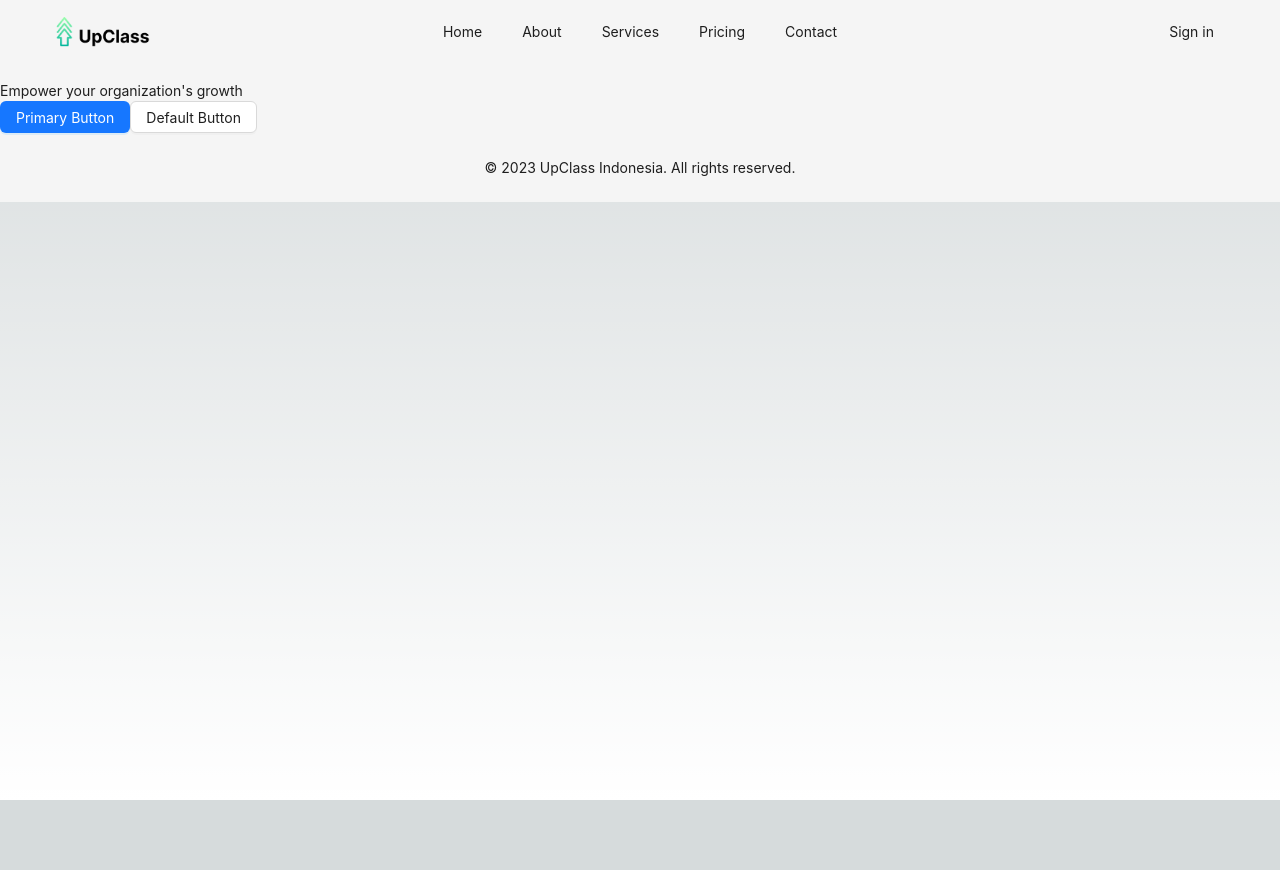
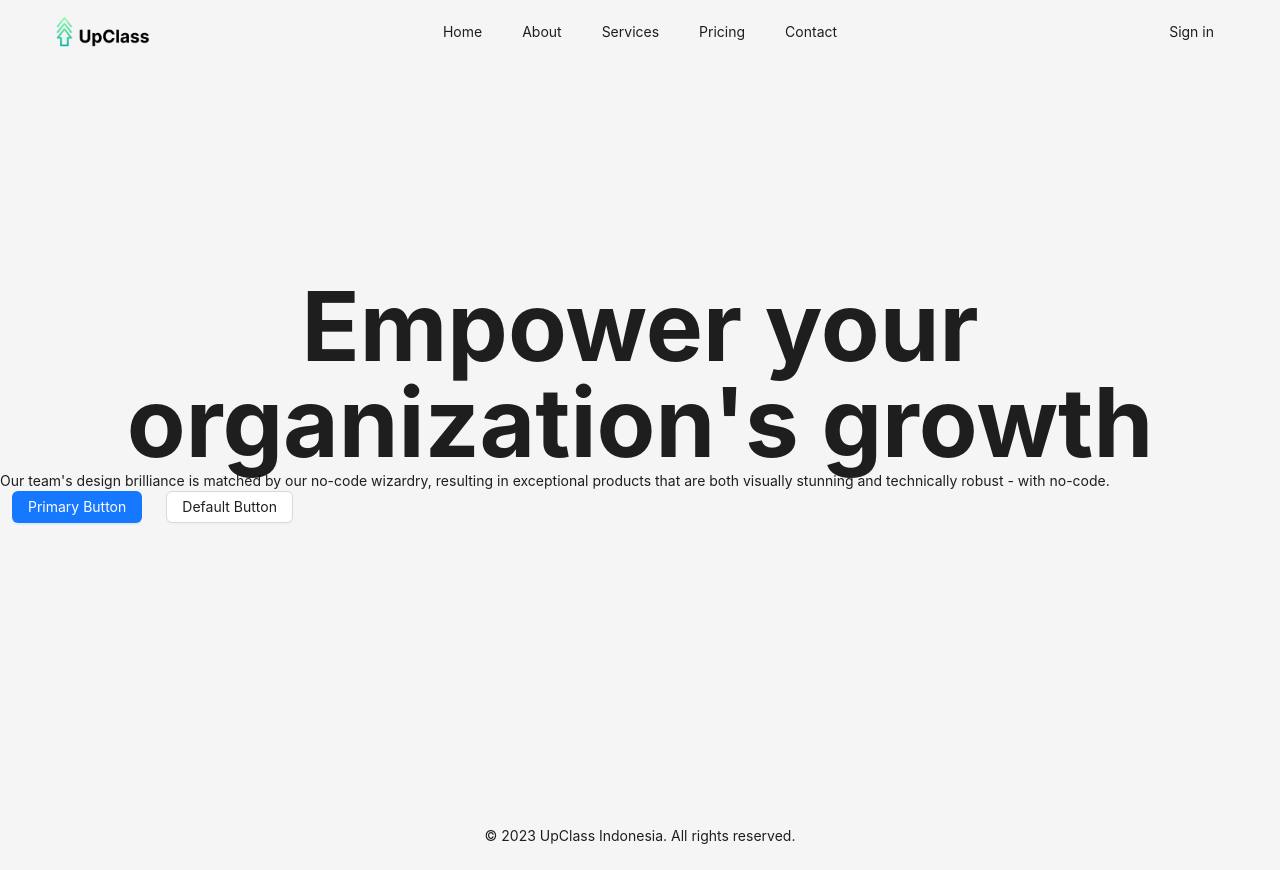
Before and after one commit to UpClassID/upclass-web, a Next.js app: page / in a window 1280 px wide. Before the commit the page ends 800 px from the top, so only its background shows below. Built offline with nearby package versions, Linux system fonts and the light colour scheme.

Commit message:
feat: add home content

```diff
--- a/src/app/page.tsx
+++ b/src/app/page.tsx
@@ -7,17 +7,30 @@ export default function Home() {
   return (
     <main className="w-screen min-h-screen">
       <Landing>
+        <Row className="w-screen h-screen">
+          <Col span={24} className="flex items-center justify-center">
+            <Row>
+              <Col>
+                <h1 className="text-center text-8xl font-bold">
+                  Empower your organization's growth
+                </h1>
+                <p>
+                  Our team's design brilliance is matched by our no-code
+                  wizardry, resulting in exceptional products that are both
+                  visually stunning and technically robust - with no-code.
+                </p>
+                <div>
+                  <Button type="primary" className="mx-3">
+                    Primary Button
+                  </Button>
+                  <Button className="mx-3">Default Button</Button>
+                </div>
+              </Col>
+            </Row>
+          </Col>
+        </Row>
         <Row>
-          <Col span={24} className="flex items-center justofy-center">
-            <div>
-              <h1>Empower your organization's growth</h1>
-              <p></p>
-              <div>
-                <Button type="primary">Primary Button</Button>
-                <Button>Default Button</Button>
-              </div>
-            </div>
-          </Col>
+          <Col span={24}></Col>
         </Row>
       </Landing>
     </main>
--- a/src/styles/landing.css
+++ b/src/styles/landing.css
@@ -1,4 +1,8 @@
 .landing-header {
   background-color: transparent;
+  width: 100%;
   height: 80px;
+  position: fixed;
+  top: 0;
+  z-index: 10;
 }
```
